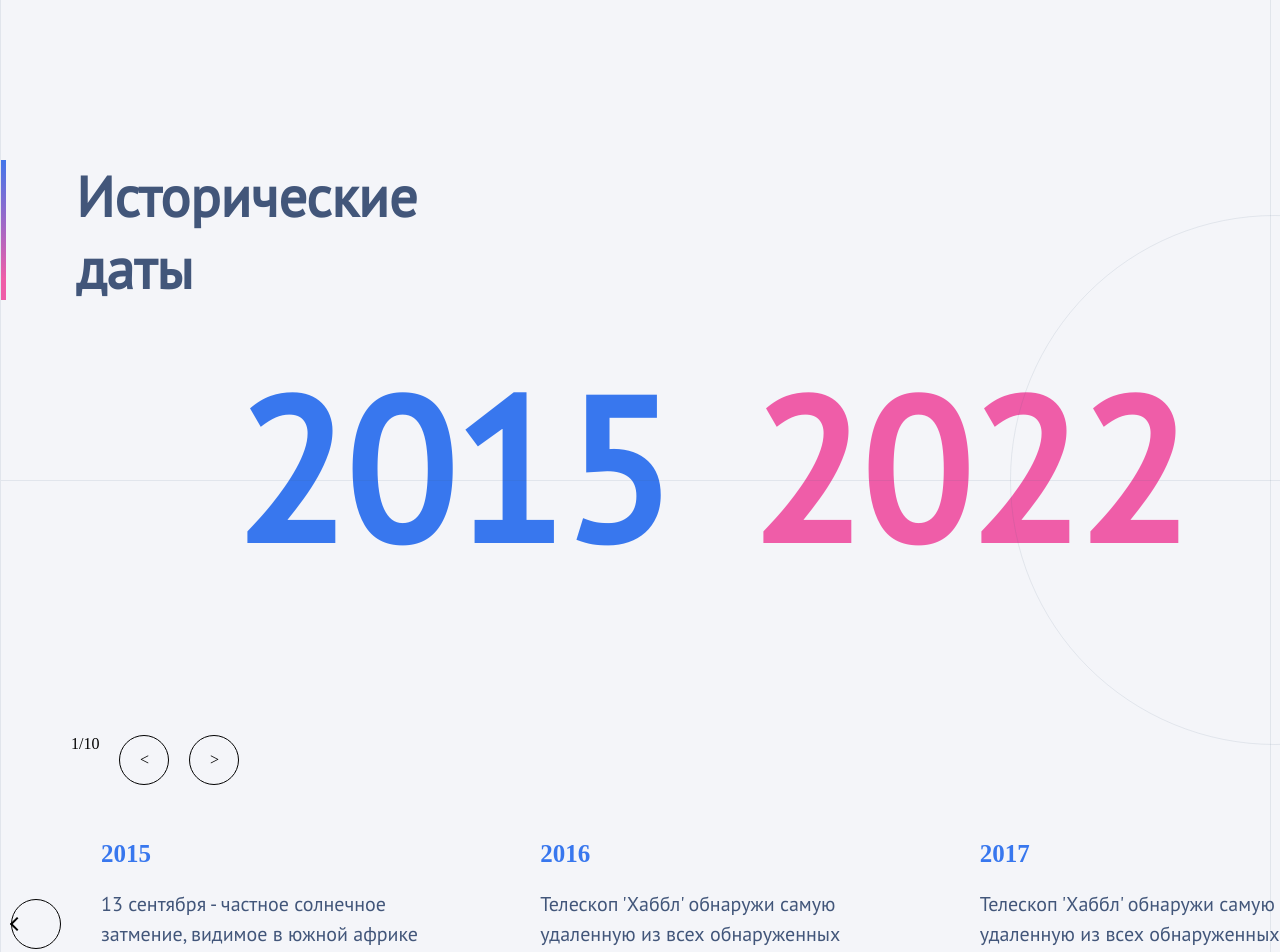
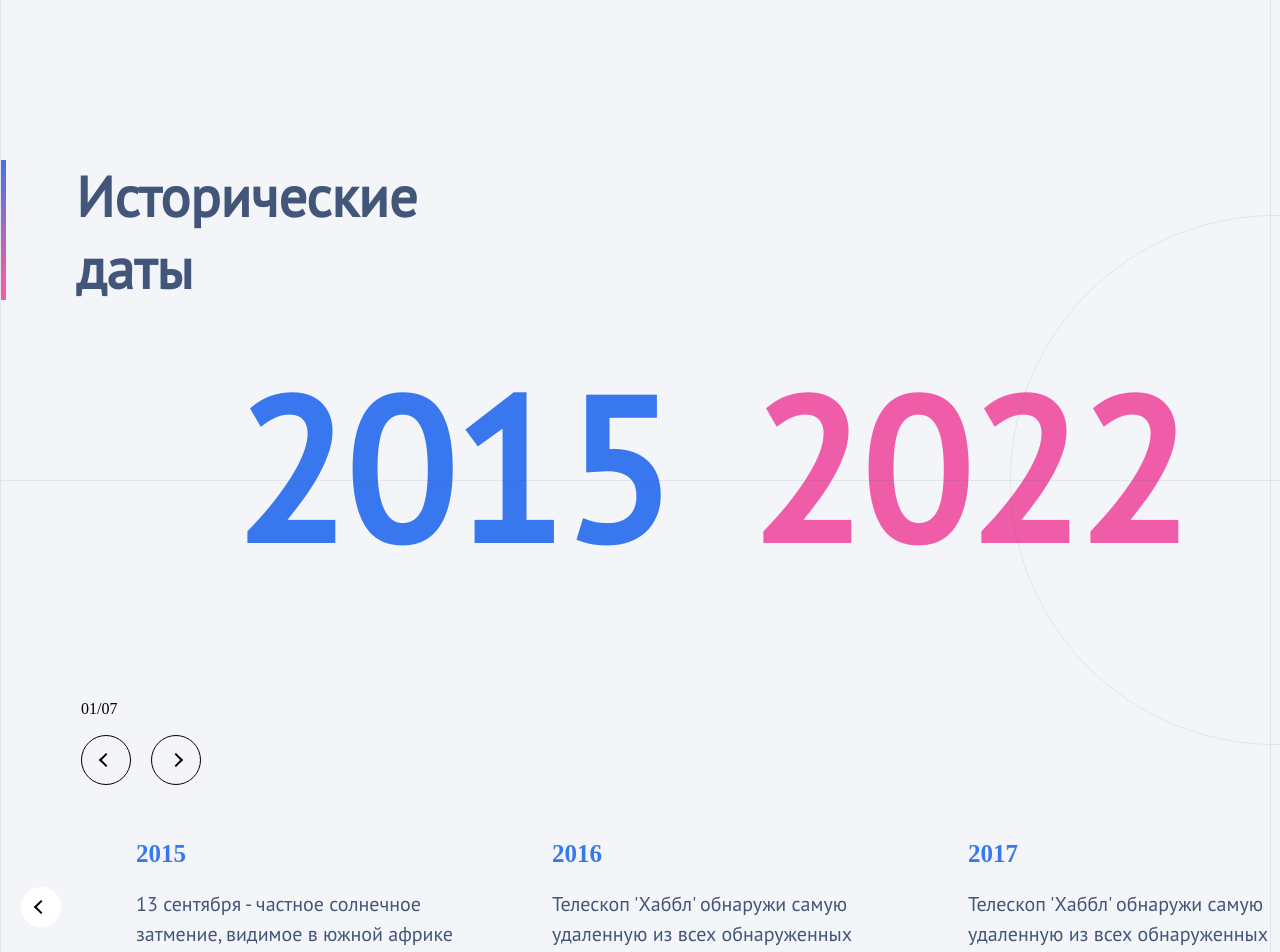
Before and after one commit to Maloilal/SliderTask, a React app: page / in a window 1280 px wide. Shown: the top 952 px of the page. Built offline with nearby package versions, Linux system fonts and the light colour scheme.

Commit message:
Fix button style

```diff
--- a/src/components/SelectWheel.tsx
+++ b/src/components/SelectWheel.tsx
@@ -13,6 +13,8 @@ const SelectWheelCenter = styled.div`
   position: absolute;
   left: 265px;
   top: 265px;
+  transition-duration: 0.8s;
+  transition-property: transform;
 `;
 
 const SelectWheelDot = styled.div`
--- a/src/components/SliderNavigation.tsx
+++ b/src/components/SliderNavigation.tsx
@@ -1,6 +1,12 @@
 import React, { useCallback } from "react";
 import { SwiperRef } from "swiper/react";
-import { Button, ButtonGroup } from "./SliderStyle";
+import {
+  Button,
+  ButtonGroup,
+  LeftArrow,
+  RightArrow,
+  SlideCounter,
+} from "./SliderStyle";
 
 interface SliderNavigartionProps {
   swiperRef: React.RefObject<SwiperRef>;
@@ -22,11 +28,16 @@ export const SliderNavigation = (props: SliderNavigartionProps) => {
 
   return (
     <ButtonGroup>
-      <div>
-        {activeSlide + 1}/{totalAmountSlides}
-      </div>
-      <Button onClick={handlePrev}>{"<"}</Button>
-      <Button onClick={handleNext}>{">"}</Button>
+      <SlideCounter>
+        {activeSlide < 10 ? "0" + `${activeSlide + 1}` : activeSlide + 1}/
+        {totalAmountSlides < 10 ? "0" + totalAmountSlides : totalAmountSlides}
+      </SlideCounter>
+      <Button onClick={handlePrev}>
+        <LeftArrow />
+      </Button>
+      <Button onClick={handleNext}>
+        <RightArrow />
+      </Button>
     </ButtonGroup>
   );
 };
--- a/src/components/SliderSlide.tsx
+++ b/src/components/SliderSlide.tsx
@@ -3,12 +3,13 @@ import React, { useRef, useCallback } from "react";
 import { SwiperRef, Swiper, SwiperSlide } from "swiper/react";
 import { FreeMode } from "swiper/modules";
 import {
-  Button,
+  SubButton,
   SubSliderDate,
   SubSliderDiv,
   SliderText,
   SwiperWrapper,
   LeftArrow,
+  RightArrow,
 } from "./SliderStyle";
 
 interface SliderSlideProps {
@@ -43,11 +44,13 @@ export function SliderSlide(props: SliderSlideProps) {
   return (
     <>
       <SwiperWrapper>
-        <Button onClick={handlePrev}>
-          <LeftArrow />
-        </Button>
+        {refSubSlide.current?.swiper.activeIndex !== 0 && (
+          <SubButton onClick={handlePrev}>
+            <LeftArrow />
+            {refSubSlide.current?.swiper.activeIndex}
+          </SubButton>
+        )}
         <Swiper
-          touchMoveStopPropagation
           ref={refSubSlide}
           freeMode={true}
           slidesPerView={3}
@@ -55,7 +58,9 @@ export function SliderSlide(props: SliderSlideProps) {
         >
           {subSlides}
         </Swiper>
-        <Button onClick={handleNext}>{">"}</Button>
+        <SubButton onClick={handleNext}>
+          <RightArrow />
+        </SubButton>
       </SwiperWrapper>
     </>
   );
--- a/src/components/SliderStyle.tsx
+++ b/src/components/SliderStyle.tsx
@@ -143,4 +143,32 @@ export const LeftArrow = styled.div`
   border-top: 2px solid black;
   border-left: 2px solid black;
   transform: rotate(-45deg);
+  margin: auto;
 `;
+export const RightArrow = styled.div`
+  width: 10px;
+  height: 10px;
+  border-top: 2px solid black;
+  border-left: 2px solid black;
+  transform: rotate(135deg);
+  margin: auto;
+`;
+
+export const SlideCounter = styled.div`
+  position: absolute;
+  top: -35px;
+  left: 10px;
+`;
+
+export const SubButton = styled.button`
+  width: 40px;
+  height: 40px;
+  flex-shrink: 0;
+  border-radius: 50%;
+  border: 0px solid;
+  margin-left: 20px;
+  cursor: pointer;
+  margin-right: 35px;
+  background-color: #ffffff;
+  margin-bottom: 35px;
+`;
--- a/src/index.tsx
+++ b/src/index.tsx
@@ -114,51 +114,6 @@ const App: React.FC = () => {
         "Телескоп 'Хаббл' обнаружи самую удаленную из всех обнаруженных галактик, получившую обзначение ГН-з11"
       ),
     ]),
-    new Slide("Хобби", new Date("2015-01-01"), new Date("2018-01-01"), [
-      new SubSlide(new Date("2015-01-01"), "ddddddddddddddddd"),
-      new SubSlide(
-        new Date("2016-01-01"),
-        "Телескоп 'Хаббл' обнаружи самую удаленную из всех обнаруженных галактик, получившую обзначение ГН-з11"
-      ),
-      new SubSlide(
-        new Date("2017-01-01"),
-        "Телескоп 'Хаббл' обнаружи самую удаленную из всех обнаруженных галактик, получившую обзначение ГН-з11"
-      ),
-      new SubSlide(
-        new Date("2018-01-01"),
-        "Телескоп 'Хаббл' обнаружи самую удаленную из всех обнаруженных галактик, получившую обзначение ГН-з11"
-      ),
-    ]),
-    new Slide("Путешествия", new Date("2015-01-01"), new Date("2018-01-01"), [
-      new SubSlide(new Date("2015-01-01"), "ddddddddddddddddd"),
-      new SubSlide(
-        new Date("2016-01-01"),
-        "Телескоп 'Хаббл' обнаружи самую удаленную из всех обнаруженных галактик, получившую обзначение ГН-з11"
-      ),
-      new SubSlide(
-        new Date("2017-01-01"),
-        "Телескоп 'Хаббл' обнаружи самую удаленную из всех обнаруженных галактик, получившую обзначение ГН-з11"
-      ),
-      new SubSlide(
-        new Date("2018-01-01"),
-        "Телескоп 'Хаббл' обнаружи самую удаленную из всех обнаруженных галактик, получившую обзначение ГН-з11"
-      ),
-    ]),
-    new Slide("Растения", new Date("2015-01-01"), new Date("2018-01-01"), [
-      new SubSlide(new Date("2015-01-01"), "ddddddddddddddddd"),
-      new SubSlide(
-        new Date("2016-01-01"),
-        "Телескоп 'Хаббл' обнаружи самую удаленную из всех обнаруженных галактик, получившую обзначение ГН-з11"
-      ),
-      new SubSlide(
-        new Date("2017-01-01"),
-        "Телескоп 'Хаббл' обнаружи самую удаленную из всех обнаруженных галактик, получившую обзначение ГН-з11"
-      ),
-      new SubSlide(
-        new Date("2018-01-01"),
-        "Телескоп 'Хаббл' обнаружи самую удаленную из всех обнаруженных галактик, получившую обзначение ГН-з11"
-      ),
-    ]),
   ];
   return <Slider title="Исторические даты" slides={slides} />;
 };
```
